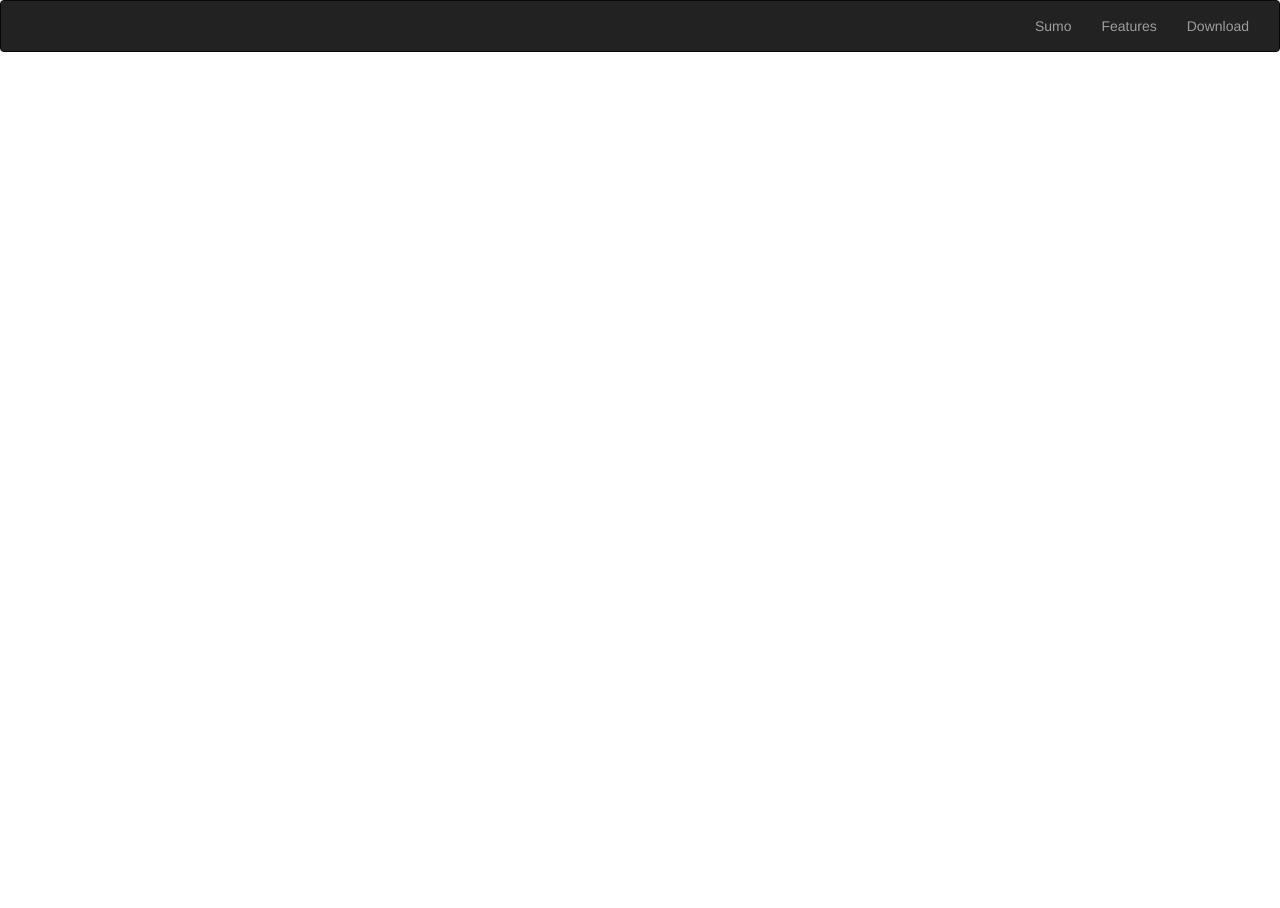
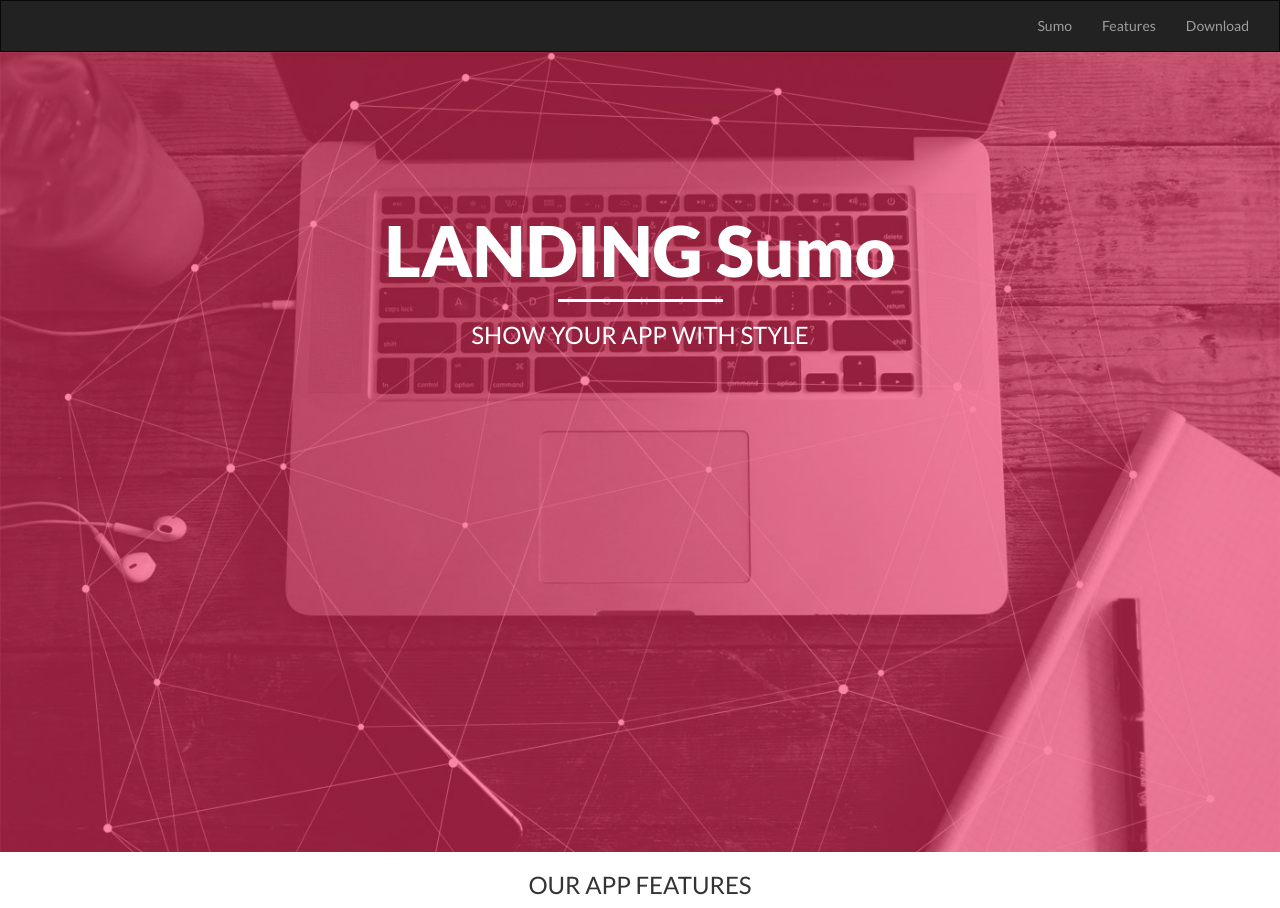
Before and after one commit to yolangelica/bootstrap-practica1, a plain HTML site: page index.html in a window 1280 px wide. Before the commit the page ends 800 px from the top, so only its background shows below. Drawn offline with nearby package versions, Linux system fonts and the light colour scheme.

Commit message:
section1

```diff
--- a/assets/css/main.css
+++ b/assets/css/main.css
@@ -0,0 +1,35 @@
+
+*{
+	font-family: 'Lato', sans-serif;
+}
+.navbar{
+	border-radius: 0;/*elimina borde redondeado de nav*/
+}
+.navbar-inverse{
+	margin:auto;/*elimina espacio entre header y section1*/
+}
+
+
+/* PRIMERA SECCION:IMG*/
+
+.first-section{/*img de fondo*/
+	background-image: url(../img/bg.jpeg);
+	height: 100vh;/*vh: viewport height.porcentaje del alto total del viewport*/
+	background-size: cover;/*Cambiar el tamaño de la imagen de fondo para cubrir todo el contenedor*/
+	background-repeat: no-repeat;
+
+}
+
+.first-section h1{/*texto principal */
+	color:#FFF;
+	padding-top: 2em;
+	font-weight: 900;
+	font-size: 70px;
+}
+.line{
+	border-top: 3px solid white;
+}
+
+.showApp{
+	color: #FFF;
+}
--- a/index.html
+++ b/index.html
@@ -4,6 +4,7 @@
 	<meta charset="UTF-8">
 	<title>Document</title>
 	<meta name="viewport" content="width=device-width, user-scalable=no, initial-scale=1.0, maximum-scale=1.0, minimum-scale=1.0">
+	<link href="https://fonts.googleapis.com/css?family=Lato:300,400,900" rel="stylesheet">
 	<!-- Latest compiled and minified CSS -->
 	<link rel="stylesheet" href="https://maxcdn.bootstrapcdn.com/bootstrap/3.3.7/css/bootstrap.min.css" integrity="sha384-BVYiiSIFeK1dGmJRAkycuHAHRg32OmUcww7on3RYdg4Va+PmSTsz/K68vbdEjh4u" crossorigin="anonymous">
 	<link rel="stylesheet" href="assets/css/main.css">
@@ -22,13 +23,38 @@
     		</div><!-- /.navbar-collapse -->
   		</div><!-- /.container-fluid -->
 	</nav>
+
+	<section class="first-section">
 		<div class="container" id="suma">
 			<div class="row">
 				<div class="col-xs-12 col-sm-12 col-md-12 col-lg-12 text-center">
+					<h1>LANDING Sumo</h1>
+				</div>
+			</div>
 
+			<div class="row">
+				<div class="col-xs-4 col-xs-2 col-md-offset-5 col-md-2">
+					<div class="line"></div>
+				</div>
+			</div>
+			<div class="row">
+				<div class="col-xs-12 col-sm-12 col-md-12 col-lg-12 text-center">
+					<h3 class="showApp">SHOW YOUR APP WITH STYLE</h3>
+				</div>
+			</div>
+		</div>
+	</section>
+
+	<section id="features" class="second-section">
+		<div class="container">
+			<div class="row">
+				<div class="col-xs-12 col-sm-12 col-md-12 col-lg-12 text-center">
+					<h3>OUR APP FEATURES</h3>
 				</div>
 			</div>
 		</div>
 
+	</section>
+
 </body>
 </html>
```
Lines whose indentation alone changed are shown as unchanged.
